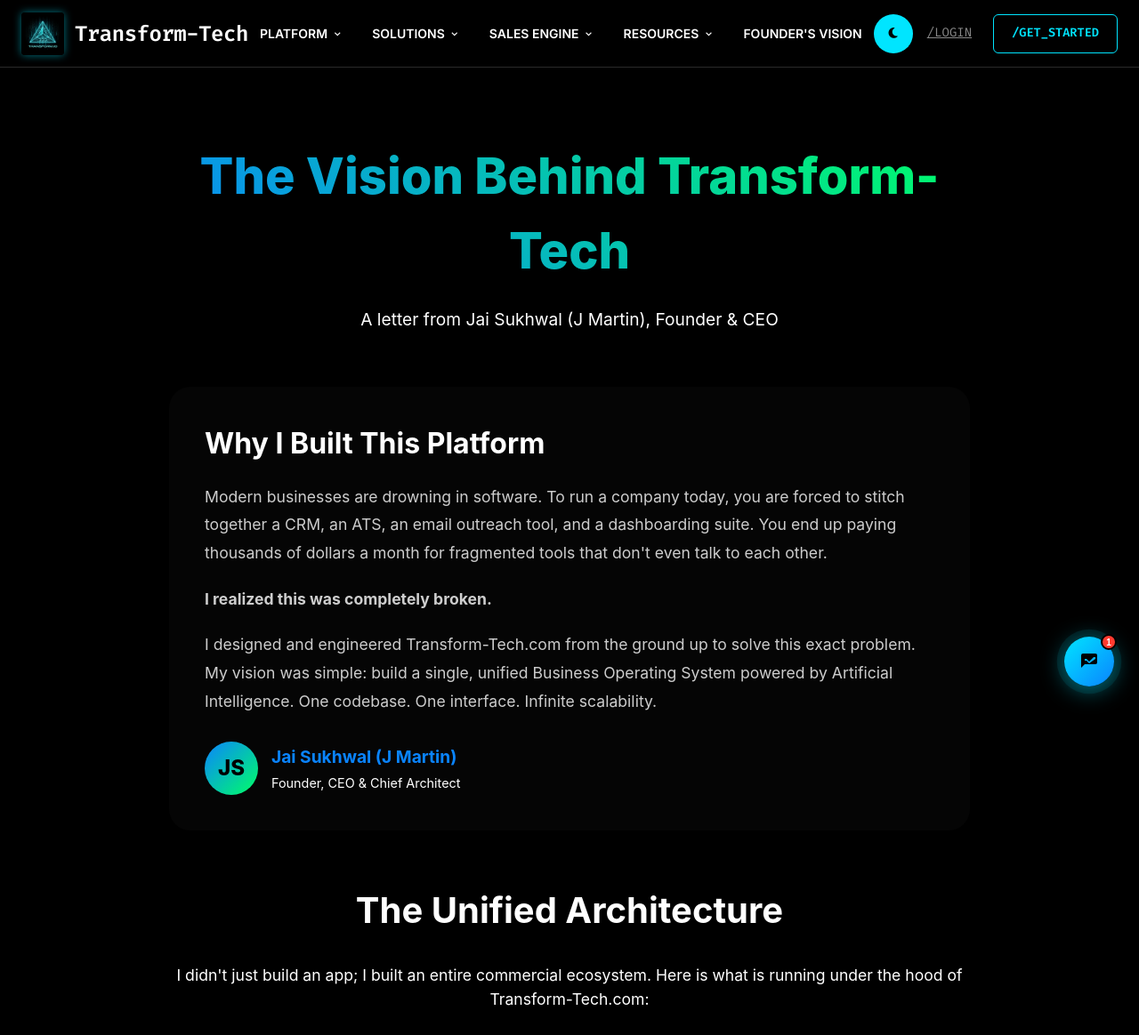
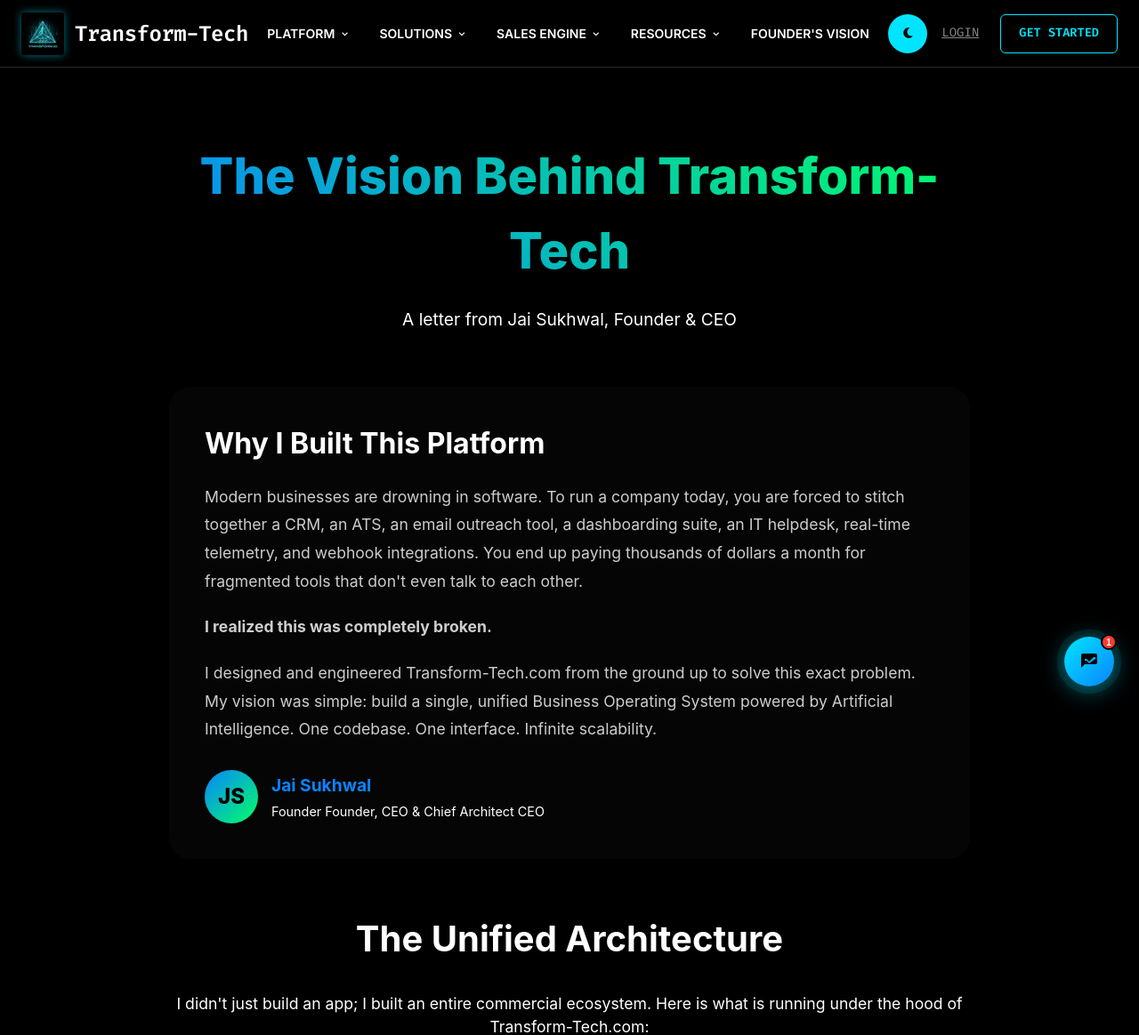
Before and after one commit to jai333/Tranform-Tech.com, a Django app: template app_track/tracking_app/templates/tracking_app/founder_story.html in a window 1280 px wide. Shown: the top 1164 px of the page at 89% size. Run offline with Django 5.2, Linux system fonts and the light colour scheme; the template is opened without the code that fills it, so the values that code supplies are empty; some libraries are stand-ins or nearby versions.

Commit message:
Fix UI slashes, founder story, and add superuser migration

```diff
--- a/app_track/tracking_app/templates/tracking_app/base_public.html
+++ b/app_track/tracking_app/templates/tracking_app/base_public.html
@@ -749,10 +749,10 @@ html, body {
         <div class="flex gap-sm" id="desktop-nav-actions">
             <button id="theme-toggle" class="btn btn-primary btn-sm" title="Toggle theme" style="width: 44px; height: 44px; padding: 0; display: flex; align-items: center; justify-content: center; margin-right: 0.5rem; border-radius: 50%;"><i id="theme-icon" class="fas fa-moon"></i></button>
             {% if user.is_authenticated %}
-            <a href="{% url 'executive-dashboard' %}" class="btn btn-cyan font-mono">/DASHBOARD</a>
+            <a href="{% url 'executive-dashboard' %}" class="btn btn-cyan font-mono">DASHBOARD</a>
             {% else %}
-            <a href="{% url 'login' %}" style="color:var(--text-gray); margin-right:16px; padding-top:10px;" class="font-mono text-sm">/LOGIN</a>
-            <a href="{% url 'register' %}" class="btn btn-outline font-mono">/GET_STARTED</a>
+            <a href="{% url 'login' %}" style="color:var(--text-gray); margin-right:16px; padding-top:10px;" class="font-mono text-sm">LOGIN</a>
+            <a href="{% url 'register' %}" class="btn btn-outline font-mono">GET STARTED</a>
             {% endif %}
         </div>
 
--- a/app_track/tracking_app/templates/tracking_app/founder_story.html
+++ b/app_track/tracking_app/templates/tracking_app/founder_story.html
@@ -12,7 +12,7 @@
                 The Vision Behind Transform-Tech
             </h1>
             <p style="font-size: 1.2rem; color: var(--apple-text-secondary); max-width: 700px; margin: 0 auto; line-height: 1.6;">
-                A letter from Jai Sukhwal (J Martin), Founder & CEO
+                A letter from Jai Sukhwal, Founder & CEO
             </p>
         </div>
 
@@ -21,7 +21,7 @@
             <div style="flex: 1;">
                 <h2 style="font-size: 2rem; margin-top: 0; margin-bottom: 20px; color: #fff;">Why I Built This Platform</h2>
                 <p style="font-size: 1.1rem; line-height: 1.8; color: rgba(255,255,255,0.8); margin-bottom: 20px;">
-                    Modern businesses are drowning in software. To run a company today, you are forced to stitch together a CRM, an ATS, an email outreach tool, and a dashboarding suite. You end up paying thousands of dollars a month for fragmented tools that don't even talk to each other.
+                    Modern businesses are drowning in software. To run a company today, you are forced to stitch together a CRM, an ATS, an email outreach tool, a dashboarding suite, an IT helpdesk, real-time telemetry, and webhook integrations. You end up paying thousands of dollars a month for fragmented tools that don't even talk to each other.
                 </p>
                 <p style="font-size: 1.1rem; line-height: 1.8; color: rgba(255,255,255,0.8); margin-bottom: 20px;">
                     <strong>I realized this was completely broken.</strong>
@@ -34,8 +34,8 @@
                         JS
                     </div>
                     <div>
-                        <p style="margin: 0; font-size: 1.2rem; font-weight: 700; color: #0A84FF;">Jai Sukhwal (J Martin)</p>
-                        <p style="margin: 4px 0 0 0; font-size: 0.9rem; color: var(--apple-text-muted);">Founder, CEO & Chief Architect</p>
+                        <p style="margin: 0; font-size: 1.2rem; font-weight: 700; color: #0A84FF;">Jai Sukhwal</p>
+                        <p style="margin: 4px 0 0 0; font-size: 0.9rem; color: var(--apple-text-muted);">Founder Founder, CEO & Chief Architect CEO</p>
                     </div>
                 </div>
             </div>
--- a/app_track/tracking_app/templates/tracking_app/industry_exec.html
+++ b/app_track/tracking_app/templates/tracking_app/industry_exec.html
@@ -69,10 +69,10 @@
 
             <div class="flex gap-sm">
                 {% if user.is_authenticated %}
-                <a href="{% url 'it-helpdesk-list' %}" class="btn btn-cyan font-mono">/DASHBOARD</a>
+                <a href="{% url 'it-helpdesk-list' %}" class="btn btn-cyan font-mono">DASHBOARD</a>
                 {% else %}
-                <a href="{% url 'login' %}" style="color:var(--text-gray); margin-right:16px; padding-top:10px;" class="font-mono text-sm">/LOGIN</a>
-                <a href="{% url 'register' %}" class="btn btn-outline font-mono">/GET_STARTED</a>
+                <a href="{% url 'login' %}" style="color:var(--text-gray); margin-right:16px; padding-top:10px;" class="font-mono text-sm">LOGIN</a>
+                <a href="{% url 'register' %}" class="btn btn-outline font-mono">GET STARTED</a>
                 {% endif %}
             </div>
         </div>
--- a/app_track/tracking_app/templates/tracking_app/industry_health.html
+++ b/app_track/tracking_app/templates/tracking_app/industry_health.html
@@ -69,10 +69,10 @@
 
             <div class="flex gap-sm">
                 {% if user.is_authenticated %}
-                <a href="{% url 'it-helpdesk-list' %}" class="btn btn-cyan font-mono">/DASHBOARD</a>
+                <a href="{% url 'it-helpdesk-list' %}" class="btn btn-cyan font-mono">DASHBOARD</a>
                 {% else %}
-                <a href="{% url 'login' %}" style="color:var(--text-gray); margin-right:16px; padding-top:10px;" class="font-mono text-sm">/LOGIN</a>
-                <a href="{% url 'register' %}" class="btn btn-outline font-mono">/GET_STARTED</a>
+                <a href="{% url 'login' %}" style="color:var(--text-gray); margin-right:16px; padding-top:10px;" class="font-mono text-sm">LOGIN</a>
+                <a href="{% url 'register' %}" class="btn btn-outline font-mono">GET STARTED</a>
                 {% endif %}
             </div>
         </div>
--- a/app_track/tracking_app/templates/tracking_app/industry_tech.html
+++ b/app_track/tracking_app/templates/tracking_app/industry_tech.html
@@ -69,10 +69,10 @@
 
             <div class="flex gap-sm">
                 {% if user.is_authenticated %}
-                <a href="{% url 'it-helpdesk-list' %}" class="btn btn-cyan font-mono">/DASHBOARD</a>
+                <a href="{% url 'it-helpdesk-list' %}" class="btn btn-cyan font-mono">DASHBOARD</a>
                 {% else %}
-                <a href="{% url 'login' %}" style="color:var(--text-gray); margin-right:16px; padding-top:10px;" class="font-mono text-sm">/LOGIN</a>
-                <a href="{% url 'register' %}" class="btn btn-outline font-mono">/GET_STARTED</a>
+                <a href="{% url 'login' %}" style="color:var(--text-gray); margin-right:16px; padding-top:10px;" class="font-mono text-sm">LOGIN</a>
+                <a href="{% url 'register' %}" class="btn btn-outline font-mono">GET STARTED</a>
                 {% endif %}
             </div>
         </div>
--- a/app_track/tracking_app/templates/tracking_app/login.html
+++ b/app_track/tracking_app/templates/tracking_app/login.html
@@ -288,7 +288,7 @@ body, html { margin:0; padding:0; height:100%; overflow-x:hidden; }
                 </a>
 
                 <div class="auth-header">
-                    <h2>/SIGN_IN</h2>
+                    <h2>SIGN IN</h2>
                     <p>Authenticate to access your workspace</p>
                 </div>
 
@@ -356,7 +356,7 @@ body, html { margin:0; padding:0; height:100%; overflow-x:hidden; }
 
                     <button type="submit" class="btn-authenticate" id="auth-btn">
                         <div class="auth-spinner"></div>
-                        <span>/AUTHENTICATE</span>
+                        <span>AUTHENTICATE</span>
                     </button>
                 </form>
 
@@ -382,7 +382,7 @@ body, html { margin:0; padding:0; height:100%; overflow-x:hidden; }
                 </a>
 
                 <div class="auth-footer">
-                    No workspace yet? <a href="{% url 'register' %}">/INITIALIZE_NOW</a>
+                    No workspace yet? <a href="{% url 'register' %}">INITIALIZE NOW</a>
                 </div>
             </div>
         </div>
--- a/app_track/tracking_app/templates/tracking_app/public_ai.html
+++ b/app_track/tracking_app/templates/tracking_app/public_ai.html
@@ -69,10 +69,10 @@
 
             <div class="flex gap-sm">
                 {% if user.is_authenticated %}
-                <a href="{% url 'it-helpdesk-list' %}" class="btn btn-cyan font-mono">/DASHBOARD</a>
+                <a href="{% url 'it-helpdesk-list' %}" class="btn btn-cyan font-mono">DASHBOARD</a>
                 {% else %}
-                <a href="{% url 'login' %}" style="color:var(--text-gray); margin-right:16px; padding-top:10px;" class="font-mono text-sm">/LOGIN</a>
-                <a href="{% url 'register' %}" class="btn btn-outline font-mono">/GET_STARTED</a>
+                <a href="{% url 'login' %}" style="color:var(--text-gray); margin-right:16px; padding-top:10px;" class="font-mono text-sm">LOGIN</a>
+                <a href="{% url 'register' %}" class="btn btn-outline font-mono">GET STARTED</a>
                 {% endif %}
             </div>
         </div>
--- a/app_track/tracking_app/templates/tracking_app/public_ats.html
+++ b/app_track/tracking_app/templates/tracking_app/public_ats.html
@@ -69,10 +69,10 @@
 
             <div class="flex gap-sm">
                 {% if user.is_authenticated %}
-                <a href="{% url 'it-helpdesk-list' %}" class="btn btn-cyan font-mono">/DASHBOARD</a>
+                <a href="{% url 'it-helpdesk-list' %}" class="btn btn-cyan font-mono">DASHBOARD</a>
                 {% else %}
-                <a href="{% url 'login' %}" style="color:var(--text-gray); margin-right:16px; padding-top:10px;" class="font-mono text-sm">/LOGIN</a>
-                <a href="{% url 'register' %}" class="btn btn-outline font-mono">/GET_STARTED</a>
+                <a href="{% url 'login' %}" style="color:var(--text-gray); margin-right:16px; padding-top:10px;" class="font-mono text-sm">LOGIN</a>
+                <a href="{% url 'register' %}" class="btn btn-outline font-mono">GET STARTED</a>
                 {% endif %}
             </div>
         </div>
--- a/app_track/tracking_app/templates/tracking_app/public_blog.html
+++ b/app_track/tracking_app/templates/tracking_app/public_blog.html
@@ -69,10 +69,10 @@
 
             <div class="flex gap-sm">
                 {% if user.is_authenticated %}
-                <a href="{% url 'it-helpdesk-list' %}" class="btn btn-cyan font-mono">/DASHBOARD</a>
+                <a href="{% url 'it-helpdesk-list' %}" class="btn btn-cyan font-mono">DASHBOARD</a>
                 {% else %}
-                <a href="{% url 'login' %}" style="color:var(--text-gray); margin-right:16px; padding-top:10px;" class="font-mono text-sm">/LOGIN</a>
-                <a href="{% url 'register' %}" class="btn btn-outline font-mono">/GET_STARTED</a>
+                <a href="{% url 'login' %}" style="color:var(--text-gray); margin-right:16px; padding-top:10px;" class="font-mono text-sm">LOGIN</a>
+                <a href="{% url 'register' %}" class="btn btn-outline font-mono">GET STARTED</a>
                 {% endif %}
             </div>
         </div>
--- a/app_track/tracking_app/templates/tracking_app/public_crm.html
+++ b/app_track/tracking_app/templates/tracking_app/public_crm.html
@@ -69,10 +69,10 @@
 
             <div class="flex gap-sm">
                 {% if user.is_authenticated %}
-                <a href="{% url 'it-helpdesk-list' %}" class="btn btn-cyan font-mono">/DASHBOARD</a>
+                <a href="{% url 'it-helpdesk-list' %}" class="btn btn-cyan font-mono">DASHBOARD</a>
                 {% else %}
-                <a href="{% url 'login' %}" style="color:var(--text-gray); margin-right:16px; padding-top:10px;" class="font-mono text-sm">/LOGIN</a>
-                <a href="{% url 'register' %}" class="btn btn-outline font-mono">/GET_STARTED</a>
+                <a href="{% url 'login' %}" style="color:var(--text-gray); margin-right:16px; padding-top:10px;" class="font-mono text-sm">LOGIN</a>
+                <a href="{% url 'register' %}" class="btn btn-outline font-mono">GET STARTED</a>
                 {% endif %}
             </div>
         </div>
--- a/app_track/tracking_app/templates/tracking_app/public_telemetry.html
+++ b/app_track/tracking_app/templates/tracking_app/public_telemetry.html
@@ -69,10 +69,10 @@
 
             <div class="flex gap-sm">
                 {% if user.is_authenticated %}
-                <a href="{% url 'it-helpdesk-list' %}" class="btn btn-cyan font-mono">/DASHBOARD</a>
+                <a href="{% url 'it-helpdesk-list' %}" class="btn btn-cyan font-mono">DASHBOARD</a>
                 {% else %}
-                <a href="{% url 'login' %}" style="color:var(--text-gray); margin-right:16px; padding-top:10px;" class="font-mono text-sm">/LOGIN</a>
-                <a href="{% url 'register' %}" class="btn btn-outline font-mono">/GET_STARTED</a>
+                <a href="{% url 'login' %}" style="color:var(--text-gray); margin-right:16px; padding-top:10px;" class="font-mono text-sm">LOGIN</a>
+                <a href="{% url 'register' %}" class="btn btn-outline font-mono">GET STARTED</a>
                 {% endif %}
             </div>
         </div>
--- a/app_track/tracking_app/templates/tracking_app/public_workflow.html
+++ b/app_track/tracking_app/templates/tracking_app/public_workflow.html
@@ -69,10 +69,10 @@
 
             <div class="flex gap-sm">
                 {% if user.is_authenticated %}
-                <a href="{% url 'it-helpdesk-list' %}" class="btn btn-cyan font-mono">/DASHBOARD</a>
+                <a href="{% url 'it-helpdesk-list' %}" class="btn btn-cyan font-mono">DASHBOARD</a>
                 {% else %}
-                <a href="{% url 'login' %}" style="color:var(--text-gray); margin-right:16px; padding-top:10px;" class="font-mono text-sm">/LOGIN</a>
-                <a href="{% url 'register' %}" class="btn btn-outline font-mono">/GET_STARTED</a>
+                <a href="{% url 'login' %}" style="color:var(--text-gray); margin-right:16px; padding-top:10px;" class="font-mono text-sm">LOGIN</a>
+                <a href="{% url 'register' %}" class="btn btn-outline font-mono">GET STARTED</a>
                 {% endif %}
             </div>
         </div>
--- a/app_track/tracking_app/templates/tracking_app/register.html
+++ b/app_track/tracking_app/templates/tracking_app/register.html
@@ -460,7 +460,7 @@
             </form>
 
             <div class="auth-footer">
-                <p>Already provisioned? <a href="{% url 'login' %}">/AUTHENTICATE</a></p>
+                <p>Already provisioned? <a href="{% url 'login' %}">AUTHENTICATE</a></p>
             </div>
         </div>
     </div>
--- a/app_track/tracking_app/templates/tracking_app/role_agency.html
+++ b/app_track/tracking_app/templates/tracking_app/role_agency.html
@@ -69,10 +69,10 @@
 
             <div class="flex gap-sm">
                 {% if user.is_authenticated %}
-                <a href="{% url 'it-helpdesk-list' %}" class="btn btn-cyan font-mono">/DASHBOARD</a>
+                <a href="{% url 'it-helpdesk-list' %}" class="btn btn-cyan font-mono">DASHBOARD</a>
                 {% else %}
-                <a href="{% url 'login' %}" style="color:var(--text-gray); margin-right:16px; padding-top:10px;" class="font-mono text-sm">/LOGIN</a>
-                <a href="{% url 'register' %}" class="btn btn-outline font-mono">/GET_STARTED</a>
+                <a href="{% url 'login' %}" style="color:var(--text-gray); margin-right:16px; padding-top:10px;" class="font-mono text-sm">LOGIN</a>
+                <a href="{% url 'register' %}" class="btn btn-outline font-mono">GET STARTED</a>
                 {% endif %}
             </div>
         </div>
--- a/app_track/tracking_app/templates/tracking_app/role_internal.html
+++ b/app_track/tracking_app/templates/tracking_app/role_internal.html
@@ -69,10 +69,10 @@
 
             <div class="flex gap-sm">
                 {% if user.is_authenticated %}
-                <a href="{% url 'it-helpdesk-list' %}" class="btn btn-cyan font-mono">/DASHBOARD</a>
+                <a href="{% url 'it-helpdesk-list' %}" class="btn btn-cyan font-mono">DASHBOARD</a>
                 {% else %}
-                <a href="{% url 'login' %}" style="color:var(--text-gray); margin-right:16px; padding-top:10px;" class="font-mono text-sm">/LOGIN</a>
-                <a href="{% url 'register' %}" class="btn btn-outline font-mono">/GET_STARTED</a>
+                <a href="{% url 'login' %}" style="color:var(--text-gray); margin-right:16px; padding-top:10px;" class="font-mono text-sm">LOGIN</a>
+                <a href="{% url 'register' %}" class="btn btn-outline font-mono">GET STARTED</a>
                 {% endif %}
             </div>
         </div>
--- a/app_track/tracking_app/templates/tracking_app/role_manager.html
+++ b/app_track/tracking_app/templates/tracking_app/role_manager.html
@@ -69,10 +69,10 @@
 
             <div class="flex gap-sm">
                 {% if user.is_authenticated %}
-                <a href="{% url 'it-helpdesk-list' %}" class="btn btn-cyan font-mono">/DASHBOARD</a>
+                <a href="{% url 'it-helpdesk-list' %}" class="btn btn-cyan font-mono">DASHBOARD</a>
                 {% else %}
-                <a href="{% url 'login' %}" style="color:var(--text-gray); margin-right:16px; padding-top:10px;" class="font-mono text-sm">/LOGIN</a>
-                <a href="{% url 'register' %}" class="btn btn-outline font-mono">/GET_STARTED</a>
+                <a href="{% url 'login' %}" style="color:var(--text-gray); margin-right:16px; padding-top:10px;" class="font-mono text-sm">LOGIN</a>
+                <a href="{% url 'register' %}" class="btn btn-outline font-mono">GET STARTED</a>
                 {% endif %}
             </div>
         </div>
```
Also changed, not shown: app_track/tracking_app/migrations/0032_grant_superuser_jmartin.py (added).
